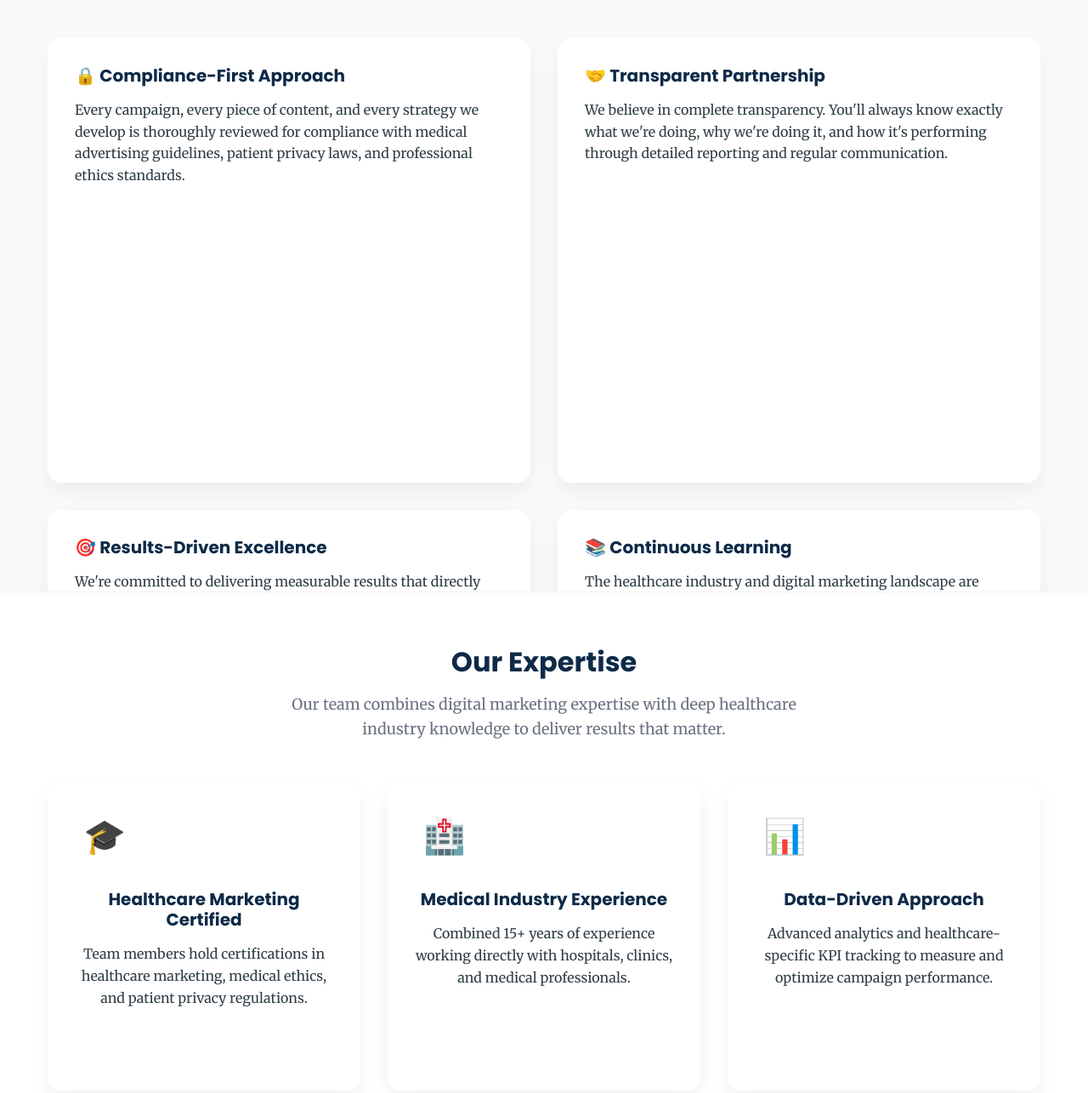
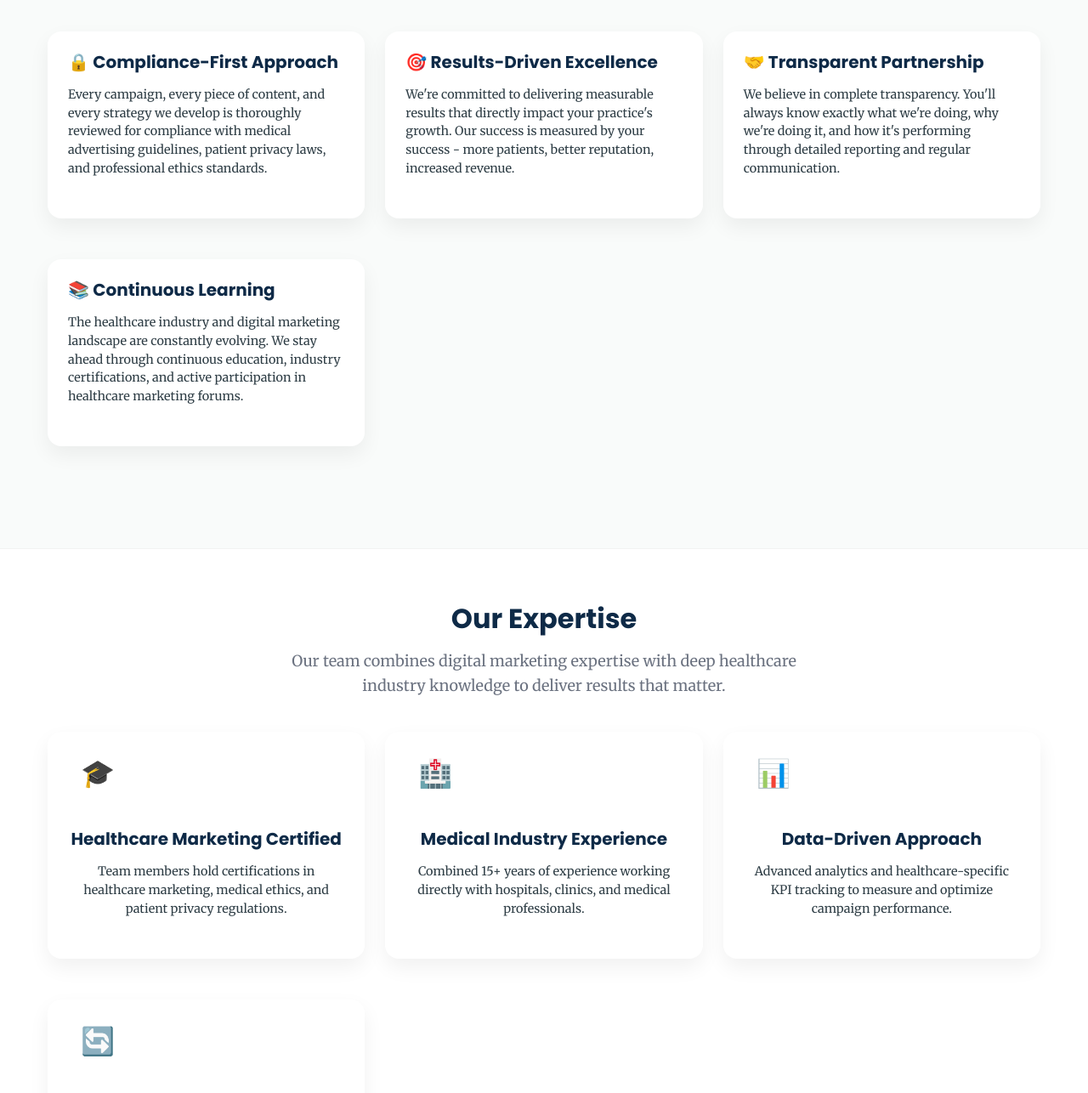
Before and after one commit to serpwize/medigrow360, a website: page about.html in a window 1280 px wide. Shown: the part 2351-3637 px from the top of the page at 85% size. Drawn offline with Linux system fonts and the light colour scheme.

Commit message:
🔧 FIX: About Page Section Overlap - Our Core Values & Our Expertise
✅ SECTION LAYOUT IMPROVEMENTS:

📐 Fixed Section Spacing:
   - Our Core Values: Changed margin-bottom to padding-bottom: 4rem
   - Our Expertise: Added proper padding-top & padding-bottom: 4rem
   - Increased section separation to prevent overlap

📦 Optimized Card Layout:
   - Both sections: height: fit-content for compact cards
   - Reduced padding: 1.5rem (was larger)
   - Smaller font sizes: titles 1.25rem, content 0.9rem
   - Better grid gap: 1.5rem for cleaner spacing
   - Icons resized: 2rem (was 2.5rem) for balance

🎯 Layout Structure:
   - Our Core Values: 2x2 grid (4 compact value cards)
   - Our Expertise: 2x2 grid (4 compact expertise cards)
   - No more unnecessary large boxes
   - Text-focused design showing only essential content

📱 Responsive Design:
   - Consistent card heights across both sections
   - Proper line-height: 1.5 for readability
   - Optimized spacing for all screen sizes

🌐 Result: Clean, non-overlapping sections with compact cards that focus on content rather than large decorative boxes.

```diff
--- a/about.html
+++ b/about.html
@@ -275,7 +275,7 @@
         </section>
 
         <!-- Our Values -->
-        <section class="section" aria-labelledby="values-title" style="margin-bottom: 2rem;">
+        <section class="section" aria-labelledby="values-title" style="padding-bottom: 4rem;">
             <div class="container">
                 <div class="section__header text-center">
                     <h2 id="values-title">Our Core Values</h2>
@@ -284,44 +284,40 @@
                     </p>
                 </div>
 
-                <div class="grid grid--2" style="margin-top: 3rem;">
-                    <div>
-                        <div class="card" style="margin-bottom: 2rem;">
-                            <h3 class="card__title">🔒 Compliance-First Approach</h3>
+                <div class="grid grid--2" style="margin-top: 2rem; gap: 1.5rem;">
+                    <div class="card" style="height: fit-content; padding: 1.5rem;">
+                        <h3 class="card__title" style="font-size: 1.25rem; margin-bottom: 1rem;">🔒 Compliance-First Approach</h3>
                         <div class="card__content">
-                                <p>
+                            <p style="margin: 0; font-size: 0.9rem; line-height: 1.5;">
                                 Every campaign, every piece of content, and every strategy we develop is thoroughly reviewed for compliance with medical advertising guidelines, patient privacy laws, and professional ethics standards.
                             </p>
                         </div>
                     </div>
 
-                        <div class="card">
-                            <h3 class="card__title">🎯 Results-Driven Excellence</h3>
+                    <div class="card" style="height: fit-content; padding: 1.5rem;">
+                        <h3 class="card__title" style="font-size: 1.25rem; margin-bottom: 1rem;">🎯 Results-Driven Excellence</h3>
                         <div class="card__content">
-                                <p>
+                            <p style="margin: 0; font-size: 0.9rem; line-height: 1.5;">
                                 We're committed to delivering measurable results that directly impact your practice's growth. Our success is measured by your success - more patients, better reputation, increased revenue.
                             </p>
                         </div>
                     </div>
-                    </div>
 
-                    <div>
-                        <div class="card" style="margin-bottom: 2rem;">
-                            <h3 class="card__title">🤝 Transparent Partnership</h3>
+                    <div class="card" style="height: fit-content; padding: 1.5rem;">
+                        <h3 class="card__title" style="font-size: 1.25rem; margin-bottom: 1rem;">🤝 Transparent Partnership</h3>
                         <div class="card__content">
-                                <p>
+                            <p style="margin: 0; font-size: 0.9rem; line-height: 1.5;">
                                 We believe in complete transparency. You'll always know exactly what we're doing, why we're doing it, and how it's performing through detailed reporting and regular communication.
                             </p>
                         </div>
                     </div>
 
-                        <div class="card">
-                            <h3 class="card__title">📚 Continuous Learning</h3>
+                    <div class="card" style="height: fit-content; padding: 1.5rem;">
+                        <h3 class="card__title" style="font-size: 1.25rem; margin-bottom: 1rem;">📚 Continuous Learning</h3>
                         <div class="card__content">
-                                <p>
+                            <p style="margin: 0; font-size: 0.9rem; line-height: 1.5;">
                                 The healthcare industry and digital marketing landscape are constantly evolving. We stay ahead through continuous education, industry certifications, and active participation in healthcare marketing forums.
                             </p>
-                            </div>
                         </div>
                     </div>
                 </div>
@@ -329,7 +325,7 @@
         </section>
 
         <!-- Team Expertise -->
-        <section class="section section--alt" aria-labelledby="expertise-title" style="margin-top: 4rem;">
+        <section class="section section--alt" aria-labelledby="expertise-title" style="padding-top: 4rem; padding-bottom: 4rem;">
             <div class="container">
                 <div class="section__header text-center">
                     <h2 id="expertise-title">Our Expertise</h2>
@@ -338,36 +334,36 @@
                     </p>
                 </div>
 
-                <div class="grid grid--2" style="margin-top: 3rem;">
-                    <div class="card text-center">
-                        <div class="card__icon" aria-hidden="true" style="font-size: 2.5rem; margin-bottom: 1rem;">🎓</div>
-                        <h3 class="card__title">Healthcare Marketing Certified</h3>
+                <div class="grid grid--2" style="margin-top: 2rem; gap: 1.5rem;">
+                    <div class="card text-center" style="height: fit-content; padding: 1.5rem;">
+                        <div class="card__icon" aria-hidden="true" style="font-size: 2rem; margin-bottom: 0.75rem;">🎓</div>
+                        <h3 class="card__title" style="font-size: 1.25rem; margin-bottom: 1rem;">Healthcare Marketing Certified</h3>
                         <div class="card__content">
-                            <p>Team members hold certifications in healthcare marketing, medical ethics, and patient privacy regulations.</p>
+                            <p style="margin: 0; font-size: 0.9rem; line-height: 1.5;">Team members hold certifications in healthcare marketing, medical ethics, and patient privacy regulations.</p>
                         </div>
                     </div>
 
-                    <div class="card text-center">
-                        <div class="card__icon" aria-hidden="true" style="font-size: 2.5rem; margin-bottom: 1rem;">🏥</div>
-                        <h3 class="card__title">Medical Industry Experience</h3>
+                    <div class="card text-center" style="height: fit-content; padding: 1.5rem;">
+                        <div class="card__icon" aria-hidden="true" style="font-size: 2rem; margin-bottom: 0.75rem;">🏥</div>
+                        <h3 class="card__title" style="font-size: 1.25rem; margin-bottom: 1rem;">Medical Industry Experience</h3>
                         <div class="card__content">
-                            <p>Combined 15+ years of experience working directly with hospitals, clinics, and medical professionals.</p>
+                            <p style="margin: 0; font-size: 0.9rem; line-height: 1.5;">Combined 15+ years of experience working directly with hospitals, clinics, and medical professionals.</p>
                         </div>
                     </div>
 
-                    <div class="card text-center">
-                        <div class="card__icon" aria-hidden="true" style="font-size: 2.5rem; margin-bottom: 1rem;">📊</div>
-                        <h3 class="card__title">Data-Driven Approach</h3>
+                    <div class="card text-center" style="height: fit-content; padding: 1.5rem;">
+                        <div class="card__icon" aria-hidden="true" style="font-size: 2rem; margin-bottom: 0.75rem;">📊</div>
+                        <h3 class="card__title" style="font-size: 1.25rem; margin-bottom: 1rem;">Data-Driven Approach</h3>
                         <div class="card__content">
-                            <p>Advanced analytics and healthcare-specific KPI tracking to measure and optimize campaign performance.</p>
+                            <p style="margin: 0; font-size: 0.9rem; line-height: 1.5;">Advanced analytics and healthcare-specific KPI tracking to measure and optimize campaign performance.</p>
                         </div>
                     </div>
 
-                    <div class="card text-center">
-                        <div class="card__icon" aria-hidden="true" style="font-size: 2.5rem; margin-bottom: 1rem;">🔄</div>
-                        <h3 class="card__title">Continuous Optimization</h3>
+                    <div class="card text-center" style="height: fit-content; padding: 1.5rem;">
+                        <div class="card__icon" aria-hidden="true" style="font-size: 2rem; margin-bottom: 0.75rem;">🔄</div>
+                        <h3 class="card__title" style="font-size: 1.25rem; margin-bottom: 1rem;">Continuous Optimization</h3>
                         <div class="card__content">
-                            <p>Regular testing, analysis, and refinement to ensure your marketing investment delivers maximum ROI.</p>
+                            <p style="margin: 0; font-size: 0.9rem; line-height: 1.5;">Regular testing, analysis, and refinement to ensure your marketing investment delivers maximum ROI.</p>
                         </div>
                     </div>
                 </div>
```
Lines whose indentation alone changed are shown as unchanged.
